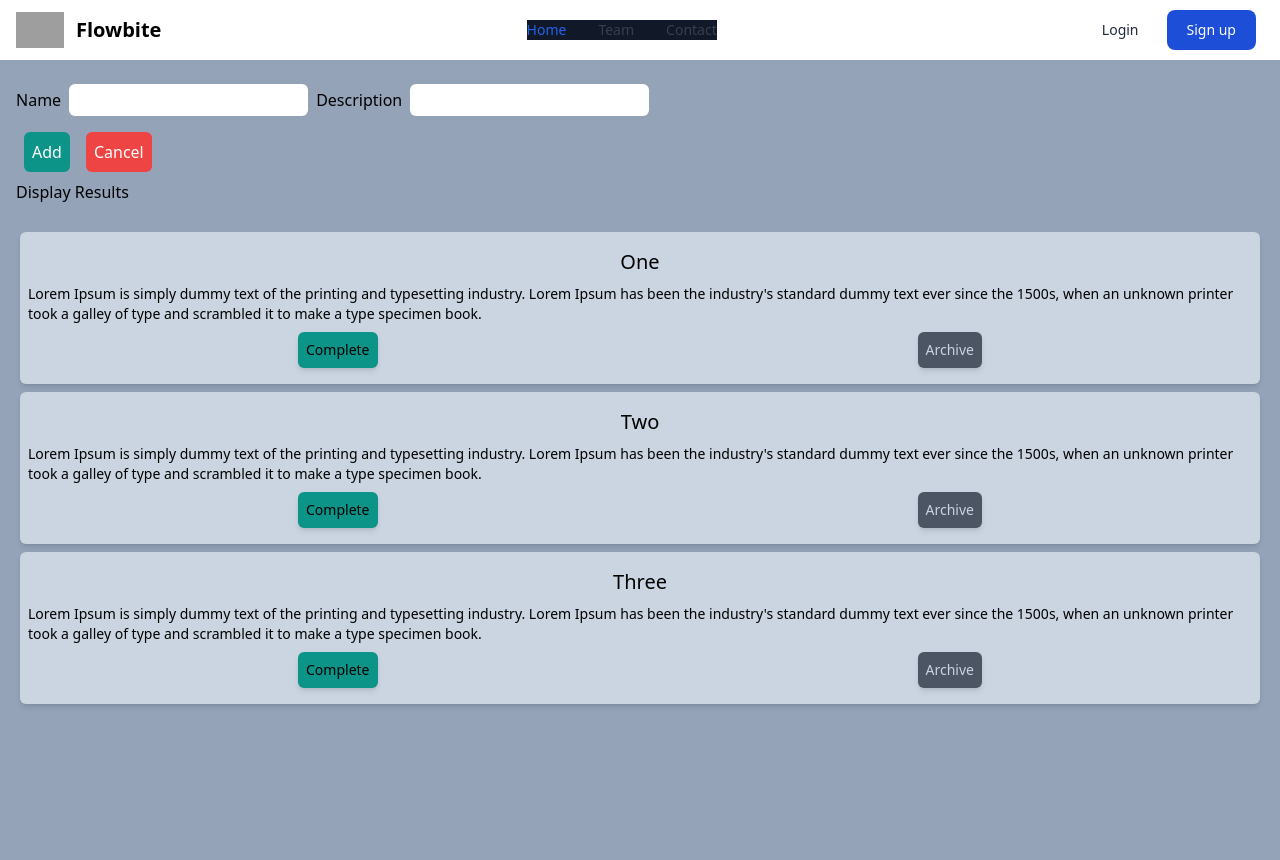
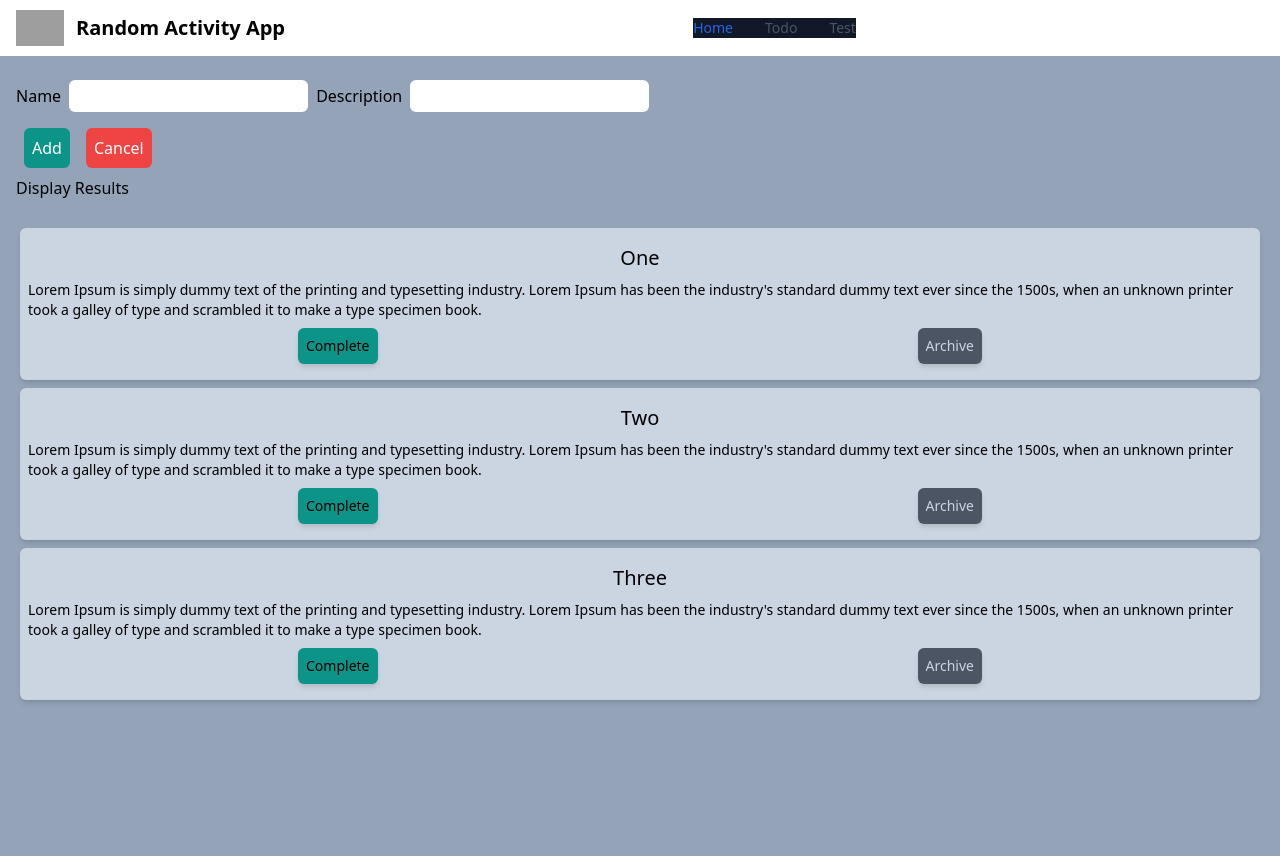
Before and after one commit to gregsoares/randomactivity, a React (Create React App) app: page /todo in a window 1280 px wide. Built offline with nearby package versions, Linux system fonts and the light colour scheme; grey boxes are pictures that could not be loaded.

Commit message:
linting error cleanup

```diff
--- a/src/App.js
+++ b/src/App.js
@@ -1,17 +1,19 @@
-import { Route, Routes } from 'react-router-dom'
+import { Route, Routes, useLocation } from 'react-router-dom'
 import PageLink from './Components/PageLink/PageLink'
 import Topnav from './Components/Topnav/Topnav'
 import Index from './Pages/Index/Index'
 import Todo from './Pages/Todo/Todo'
+import Test from './Pages/Test/Test'
 
 function App() {
   return (
     <>
-      <Topnav />
+      <Topnav currentPage={useLocation().pathname} />
       <div className='w-full min-h-screen mx-auto bg-slate-400 pt-4 px-4'>
         <Routes>
-          <Route path='/' element={<Index />} />
-          <Route path='/todo' element={<Todo />} />
+          <Route exact path='/' element={<Index />} />
+          <Route exact path='/todo' element={<Todo />} />
+          <Route exact path='/test' element={<Test />} />
           <Route
             path='*'
             element={
--- a/src/Components/NavContainer/NavContainer.js
+++ b/src/Components/NavContainer/NavContainer.js
@@ -17,9 +17,9 @@ const NavContainer = () => {
           xmlns='http://www.w3.org/2000/svg'
         >
           <path
-            fill-rule='evenodd'
+            fillRule='evenodd'
             d='M5.293 7.293a1 1 0 011.414 0L10 10.586l3.293-3.293a1 1 0 111.414 1.414l-4 4a1 1 0 01-1.414 0l-4-4a1 1 0 010-1.414z'
-            clip-rule='evenodd'
+            clipRule='evenodd'
           ></path>
         </svg>
       </button>
--- a/src/Components/Submenu/Submenu.js
+++ b/src/Components/Submenu/Submenu.js
@@ -7,11 +7,11 @@ const Submenu = () => {
         <div className='inputs'>
           <div className='flex'>
             <div>
-              <lavel>Name</lavel>
+              <label>Name</label>
               <input className='rounded-md p-1 m-2' type='text' />
             </div>
             <div>
-              <lavel>Description</lavel>
+              <label>Description</label>
               <input className='rounded-md p-1 m-2' type='text' />
             </div>
           </div>
--- a/src/Components/Topnav/Topnav.js
+++ b/src/Components/Topnav/Topnav.js
@@ -1,6 +1,6 @@
 import React, { useState } from 'react'
 
-const Topnav = () => {
+const Topnav = ({ currentPage }) => {
   const [isOpen, setIsOpen] = useState(false)
 
   const handleDropdown = () => {
@@ -18,22 +18,10 @@ const Topnav = () => {
             alt='Flowbite Logo'
           />
           <span className='self-center text-xl font-semibold whitespace-nowrap dark:text-white'>
-            Flowbite
+            Random Activity App
           </span>
         </a>
         <div className='flex items-center md:order-2'>
-          <a
-            href='/'
-            className='text-gray-800 dark:text-white hover:bg-gray-50 focus:ring-4 focus:ring-gray-300 font-medium rounded-lg text-sm px-4 py-2 md:px-5 md:py-2.5 mr-1 md:mr-2 dark:hover:bg-gray-700 focus:outline-none dark:focus:ring-gray-800'
-          >
-            Login
-          </a>
-          <a
-            href='/'
-            className='text-white bg-blue-700 hover:bg-blue-800 focus:ring-4 focus:ring-blue-300 font-medium rounded-lg text-sm px-4 py-2 md:px-5 md:py-2.5 mr-1 md:mr-2 dark:bg-blue-600 dark:hover:bg-blue-700 focus:outline-none dark:focus:ring-blue-800'
-          >
-            Sign up
-          </a>
           <button
             onClick={handleDropdown}
             data-collapse-toggle='mega-menu'
@@ -51,7 +39,7 @@ const Topnav = () => {
               xmlns='http://www.w3.org/2000/svg'
             >
               <path
-                fill-rule='evenodd'
+                fillRule='evenodd'
                 d='M3 5a1 1 0 011-1h12a1 1 0 110 2H4a1 1 0 01-1-1zM3 10a1 1 0 011-1h12a1 1 0 110 2H4a1 1 0 01-1-1zM3 15a1 1 0 011-1h12a1 1 0 110 2H4a1 1 0 01-1-1z'
                 clip-rule='evenodd'
               ></path>
@@ -68,7 +56,6 @@ const Topnav = () => {
               <a
                 href='/'
                 className='block py-2 pr-4 pl-3 text-blue-600 border-b border-gray-100 hover:bg-gray-50 md:hover:bg-transparent md:border-0 md:hover:text-blue-600 md:p-0 dark:text-blue-500 md:dark:hover:text-blue-500 dark:hover:bg-gray-700 dark:hover:text-blue-500 md:dark:hover:bg-transparent dark:border-gray-700'
-                aria-current='page'
               >
                 Home
               </a>
@@ -76,18 +63,18 @@ const Topnav = () => {
             {/* Mega menu placeholder */}
             <li>
               <a
-                href='/'
-                className='block py-2 pr-4 pl-3 text-gray-700 border-b border-gray-100 hover:bg-gray-50 md:hover:bg-transparent md:border-0 md:hover:text-blue-600 md:p-0 dark:text-gray-400 md:dark:hover:text-blue-500 dark:hover:bg-gray-700 dark:hover:text-blue-500 md:dark:hover:bg-transparent dark:border-gray-700'
+                href='/todo'
+                className='block py-2 pr-4 pl-3 text-gray-600 border-b border-gray-100 hover:bg-gray-50 md:hover:bg-transparent md:border-0 md:hover:text-blue-600 md:p-0 dark:text-gray-400 md:dark:hover:text-blue-500 dark:hover:bg-gray-700 dark:hover:text-blue-500 md:dark:hover:bg-transparent dark:border-gray-700'
               >
-                Team
+                Todo
               </a>
             </li>
             <li>
               <a
-                href='/'
-                className='block py-2 pr-4 pl-3 text-gray-700 border-b border-gray-100 hover:bg-gray-50 md:hover:bg-transparent md:border-0 md:hover:text-blue-600 md:p-0 dark:text-gray-400 md:dark:hover:text-blue-500 dark:hover:bg-gray-700 dark:hover:text-blue-500 md:dark:hover:bg-transparent dark:border-gray-700'
+                href='/test'
+                className='block py-2 pr-4 pl-3 text-gray-600 border-b border-gray-100 hover:bg-gray-50 md:hover:bg-transparent md:border-0 md:hover:text-blue-600 md:p-0 dark:text-gray-400 md:dark:hover:text-blue-500 dark:hover:bg-gray-700 dark:hover:text-blue-500 md:dark:hover:bg-transparent dark:border-gray-700'
               >
-                Contact
+                Test
               </a>
             </li>
           </ul>
--- a/src/Pages/Index/Index.js
+++ b/src/Pages/Index/Index.js
@@ -7,7 +7,6 @@ const Index = () => {
   const handleAdd25 = () => {
     setList([...list, ...randomCardData.slice(0, 25)])
   }
-  console.log('randomCardData', randomCardData)
   return (
     <div className='w-full min-h-full mx-auto bg-slate-400'>
       <div>
--- /dev/null
+++ b/src/Pages/Test/Test.js
@@ -0,0 +1,13 @@
+import React from 'react'
+
+const pathName = window.location.pathname
+
+const Test = () => {
+  return (
+    <div>
+      Test <p className='text-xl'>pathname: {pathName}</p>{' '}
+    </div>
+  )
+}
+
+export default Test
```
